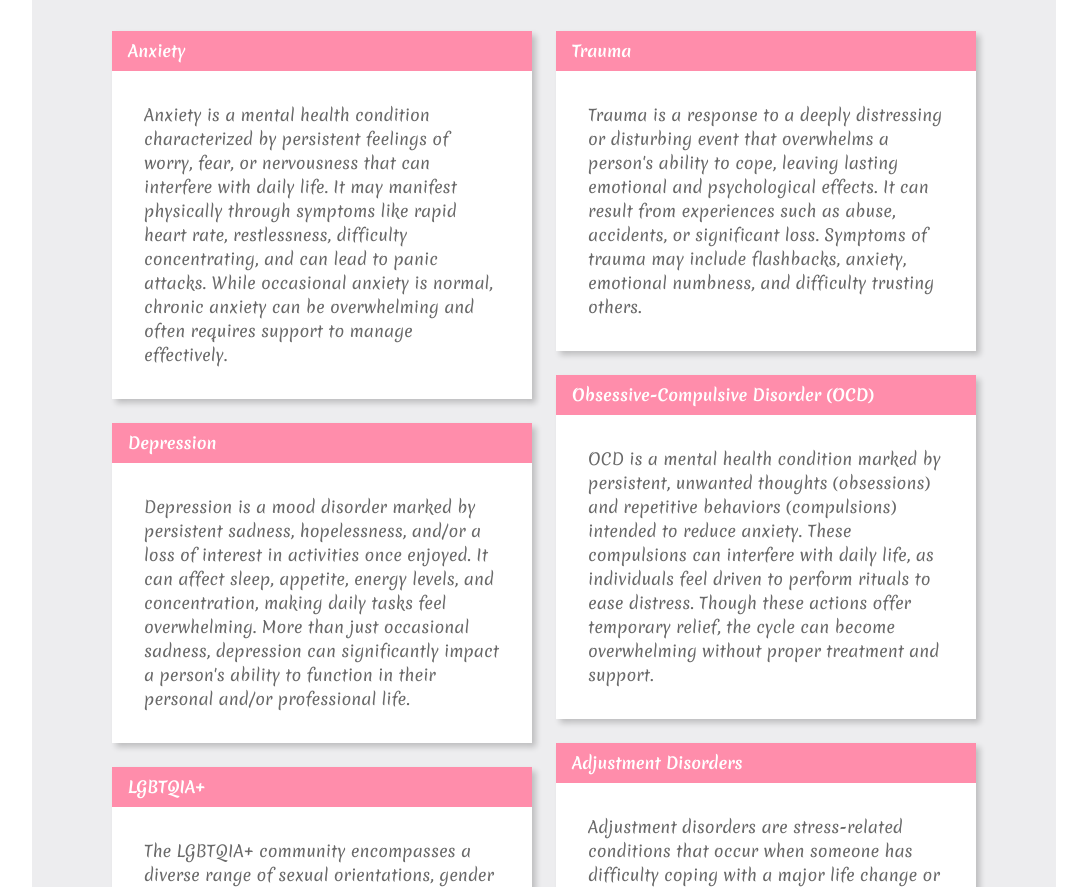
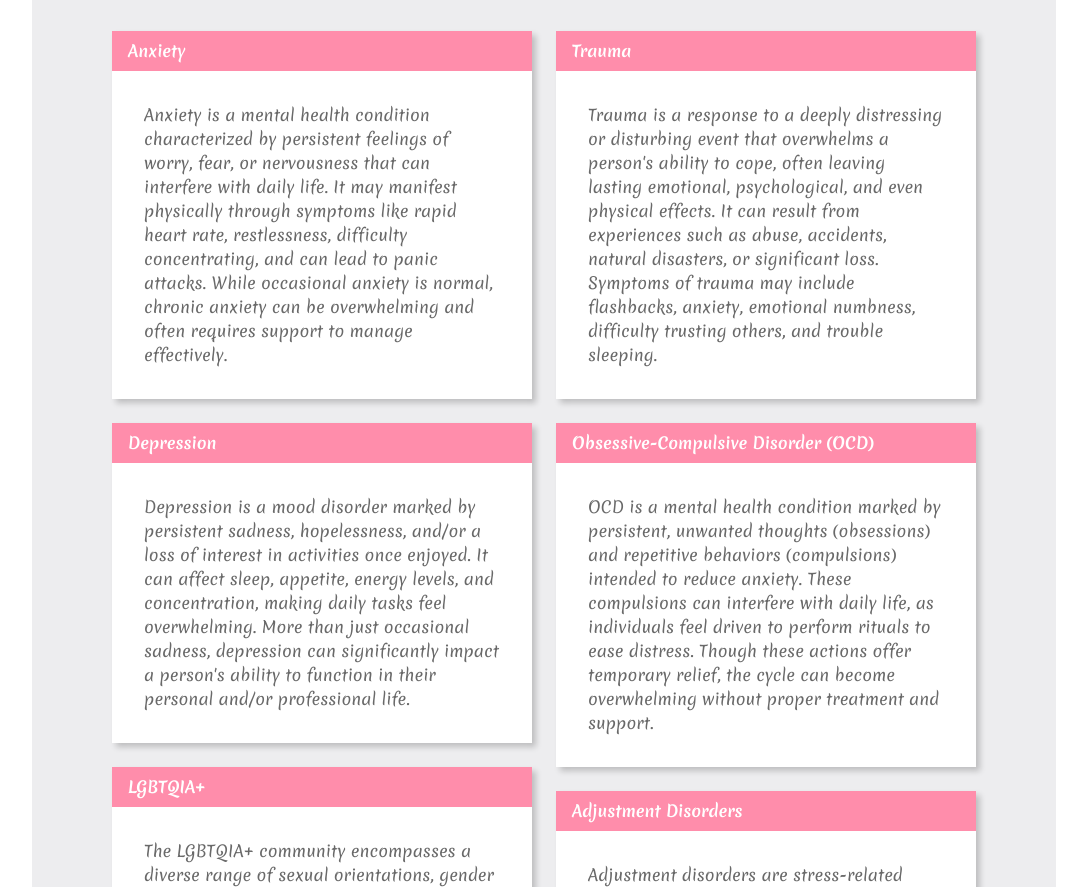
Before and after one commit to LFuen/c-fuentes, a Next.js app: page /Therapy in a window 1280 px wide. Shown: the part 953-1840 px from the top of the page, without its empty margins (96-1183 px from the left). Built offline with nearby package versions, Linux system fonts and the light colour scheme.

Commit message:
added to trauma p

```diff
--- a/src/app/Therapy/page.js
+++ b/src/app/Therapy/page.js
@@ -34,7 +34,7 @@ export default function Therapy() {
 		{
 			name: "Trauma",
 			id: 4,
-			gist: "Trauma is a response to a deeply distressing or disturbing event that overwhelms a person's ability to cope, leaving lasting emotional and psychological effects. It can result from experiences such as abuse, accidents, or significant loss. Symptoms of trauma may include flashbacks, anxiety, emotional numbness, and difficulty trusting others.",
+			gist: "Trauma is a response to a deeply distressing or disturbing event that overwhelms a person's ability to cope, often leaving lasting emotional, psychological, and even physical effects. It can result from experiences such as abuse, accidents, natural disasters, or significant loss. Symptoms of trauma may include flashbacks, anxiety, emotional numbness, difficulty trusting others, and trouble sleeping.",
 		},
 		{
 			name: "Obsessive-Compulsive Disorder (OCD)",
```
